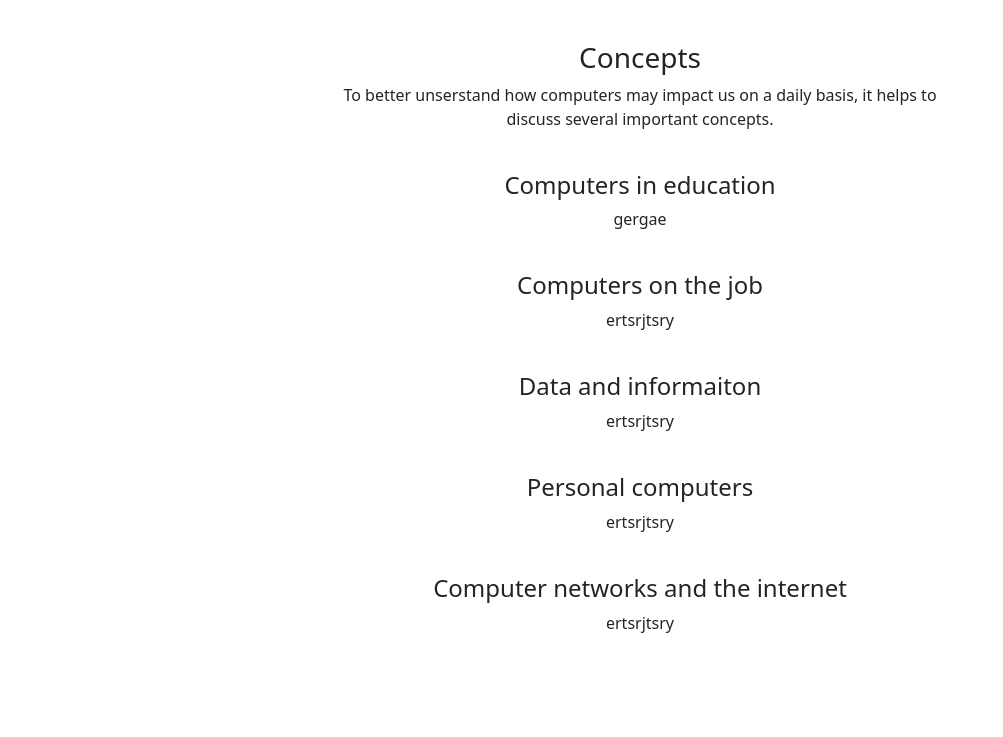
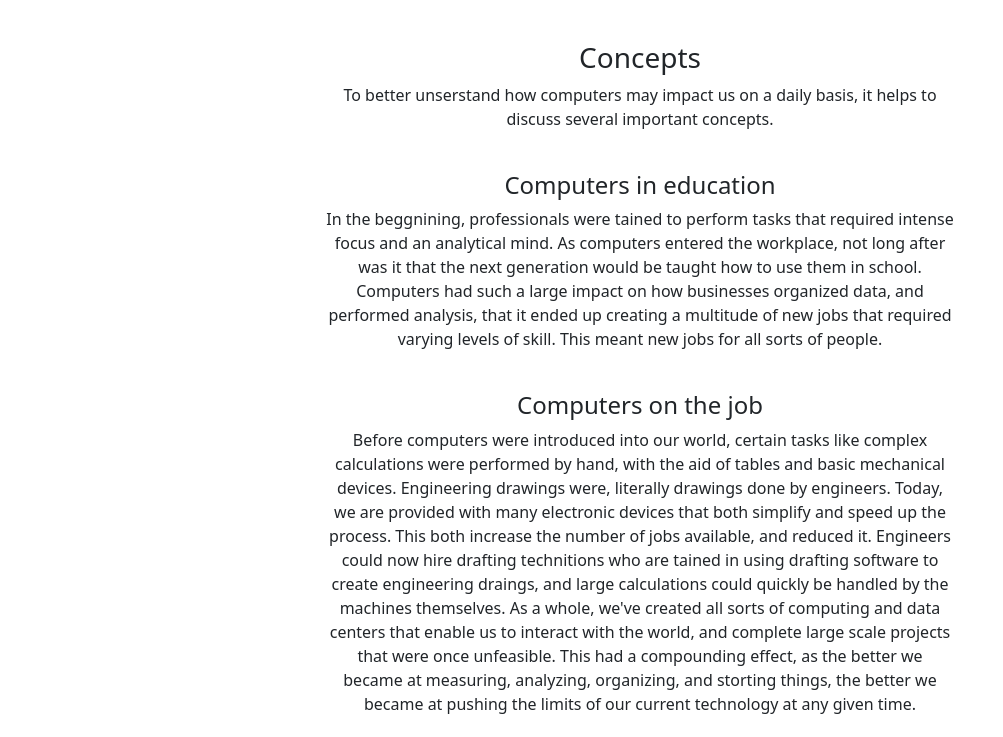
Before and after one commit to aaron-meek/COMP210_Project_1_Website, a plain HTML site: page concepts.html in a window 1280 px wide. Shown: the part 63-800 px from the top of the page, without its empty margins (0-1003 px from the left). Drawn offline with nearby package versions, Linux system fonts and the light colour scheme.

Commit message:
added a number of rough information segments to sections

```diff
--- a/concepts.html
+++ b/concepts.html
@@ -38,19 +38,19 @@
                 <p>To better unserstand how computers may impact us on a daily basis, it helps to discuss several important concepts.</p>
                 <br>
                 <h4>Computers in education</h4>
-                <p>gergae</p>
+                <p>In the beggnining, professionals were tained to perform tasks that required intense focus and an analytical mind. As computers entered the workplace, not long after was it that the next generation would be taught how to use them in school. Computers had such a large impact on how businesses organized data, and performed analysis, that it ended up creating a multitude of new jobs that required varying levels of skill. This meant new jobs for all sorts of people.</p>
                 <br>
                 <h4>Computers on the job</h4>
-                <p>ertsrjtsry</p>
+                <p>Before computers were introduced into our world, certain tasks like complex calculations were performed by hand, with the aid of tables and basic mechanical devices. Engineering drawings were, literally drawings done by engineers. Today, we are provided with many electronic devices that both simplify and speed up the process. This both increase the number of jobs available, and reduced it. Engineers could now hire drafting technitions who are tained in using drafting software to create engineering draings, and large calculations could quickly be handled by the machines themselves. As a whole, we've created all sorts of computing and data centers that enable us to interact with the world, and complete large scale projects that were once unfeasible. This had a compounding effect, as the better we became at measuring, analyzing, organizing, and storting things, the better we became at pushing the limits of our current technology at any given time.</p>
                 <br>
                 <h4>Data and informaiton</h4>
-                <p>ertsrjtsry</p>
+                <p>New ideas are often build on top of old ones. Scientific theories get revisions when new technology becomes availble to perform tests. Doctors need better methods for sorting and recalling patient information. The amount of new data generated on anygiven day is more than this world has ever been able to process and handle in and previous era. With efficient computers, data centers, and networks, the world of computing opened up to far more people than ever before. Smaller businesses could use cloud storage and cloud computing to get the infrustructer and computational power needed to meet larger business demands, all without sectioning out a whole new office space.</p>
                 <br>
                 <h4>Personal computers</h4>
-                <p>ertsrjtsry</p>
+                <p>With all this new information an technology, we have many more learning oprotunities, and methods for completing complex tasks. Personal computers allow you to work and learn from the comfort of your own home. Computers also enable escential workers, such as health care professinals, to connect with their clients in higher frequencies, wherever they are.</p>
                 <br>
                 <h4>Computer networks and the internet</h4>
-                <p>ertsrjtsry</p>
+                <p>The on thing that ties everything together. Nothing has made the world as large as it is today like that global network and the internet. It used to be that you were required to purchase a plane ticket to catch up with family members, or travel for work. Now, we have conference rooms for business communication. Family members can video all, and teachers can give lectures over the internet. Students can log onto their institutions accounts to find all there assignments, and schedule meetings with their instructors. Large software can be used over the internet now, instead of having to download it. To the majority of us, we have a translator available to us pretty much verywhere we go.</p>
             </div>
         </div>
     </div>
```
Also changed, not shown: terms.html (+1 -1 lines), trends.html (+3 -3 lines).
